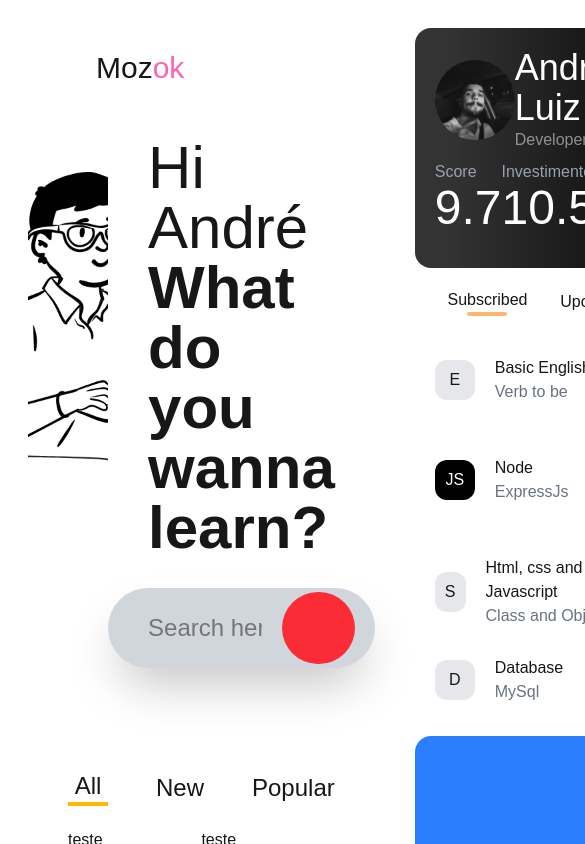
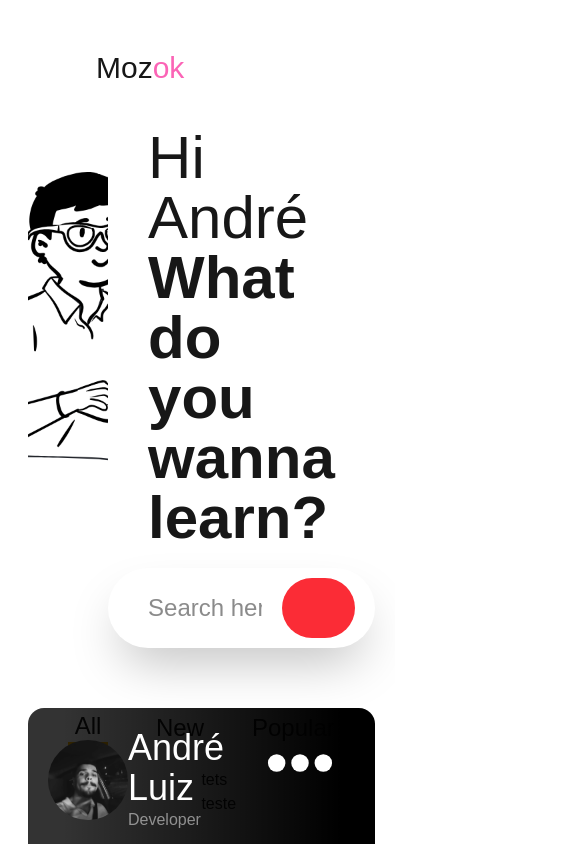
Before and after one commit to Deezinn/Nextjs-practice, a Next.js app in the folder easy-english/: page / in a window 390 px wide. Shown: the top 844 px of the page, 585 px wide, since content can reach past the window. Built offline with nearby package versions, Linux system fonts and the light colour scheme; some icons are missing.

Commit message:
feat: new main style

```diff
--- a/easy-english/src/app/page.jsx
+++ b/easy-english/src/app/page.jsx
@@ -6,9 +6,9 @@ import background_person from "@/assets/images/background_icon/person.png";
 export default function Home() {
   return (
     <div className="w-full h-auto p-2">
-      <div className="w-full h-auto grid grid-cols-[4fr_2fr]">
+      <div className="w-full h-auto grid sm:grid-row-[4fr_2fr] md:grid-cols-[4fr_2fr]">
         {/* Grade da esquerda */}
-        <div className="w-full h-auto grid grid-rows-[1fr_2fr] rounded gap-10">
+        <div className="w-full h-170 grid grid-rows-[1fr_2fr] rounded gap-10">
           <div className="w-full h-auto p-5">
             <div className="w-full h-20 flex justify-between">
               <div className="flex flex-row gap-2 justify-center items-center">
@@ -19,7 +19,7 @@ export default function Home() {
                   className="text-black"
                 />
                 <h1 className="flex flex-row text-3xl">
-                  Moz<h1 className="text-pink-400">ok</h1>
+                  Moz <span className="text-pink-400">ok</span>
                 </h1>
               </div>
               <div className="flex flex-row gap-9 justify-center items-center">
@@ -46,20 +46,20 @@ export default function Home() {
                   className="object-cover  "
                 />
               </div>
-              <div className="w-full h-auto grid grid-rows-[3fr_1fr]">
+              <div className="w-full h-auto grid md:grid-rows-[3fr_1fr]">
                 <div className="w-full h-full flex flex-col text-6xl px-10 justify-center items-start">
                   <h1 className="">Hi André</h1>
                   <h1 className="font-bold">What do you wanna learn?</h1>
                 </div>
                 <div className="flex">
-                  <div className="w-full h-20 flex bg-gray-300 rounded-full px-5 justify-between items-center shadow-2xl">
+                  <div className="w-full h-20 flex rounded-full px-5 justify-between items-center shadow-2xl">
                     <input
                       type="text"
-                      class="flex w-full h-18 text-2xl px-5 focus:outline-none focus:ring-0"
+                      className="flex w-full h-18 text-2xl px-5 focus:outline-none focus:ring-0"
                       placeholder="Search here"
                     />
 
-                    <div className="w-30 h-18 bg-red-500 rounded-full flex justify-center items-center hover:bg-red-600 cursor-pointer">
+                    <div className="w-30 h-15 bg-red-500 rounded-full flex justify-center items-center hover:bg-red-600 cursor-pointer">
                       <Icon
                         icon="line-md:search"
                         width="50"
@@ -87,7 +87,10 @@ export default function Home() {
             </div>
             <div className="w-full h-auto grid grid-cols-[2fr_2fr] px-10">
               <h1>teste</h1>
-              <h1>teste</h1>
+              <div className="w-full h-auto grid grid-row-[2fr_2fr]">
+                <h1>tets</h1>
+                <h1>teste</h1>
+              </div>
             </div>
           </div>
         </div>
```
